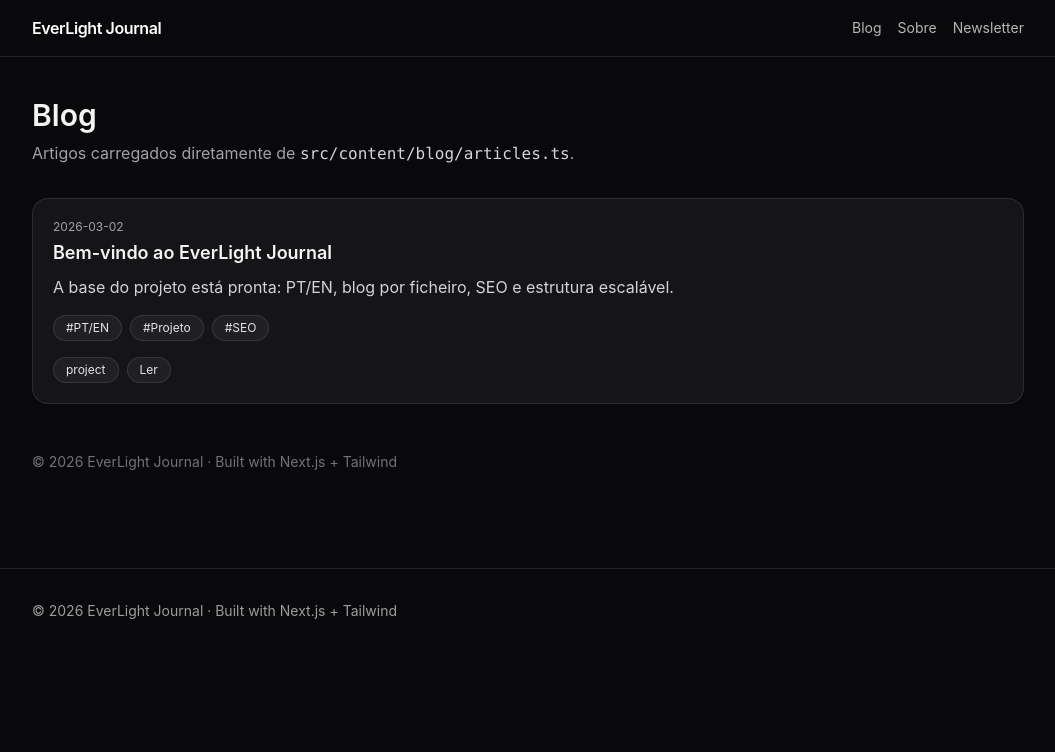
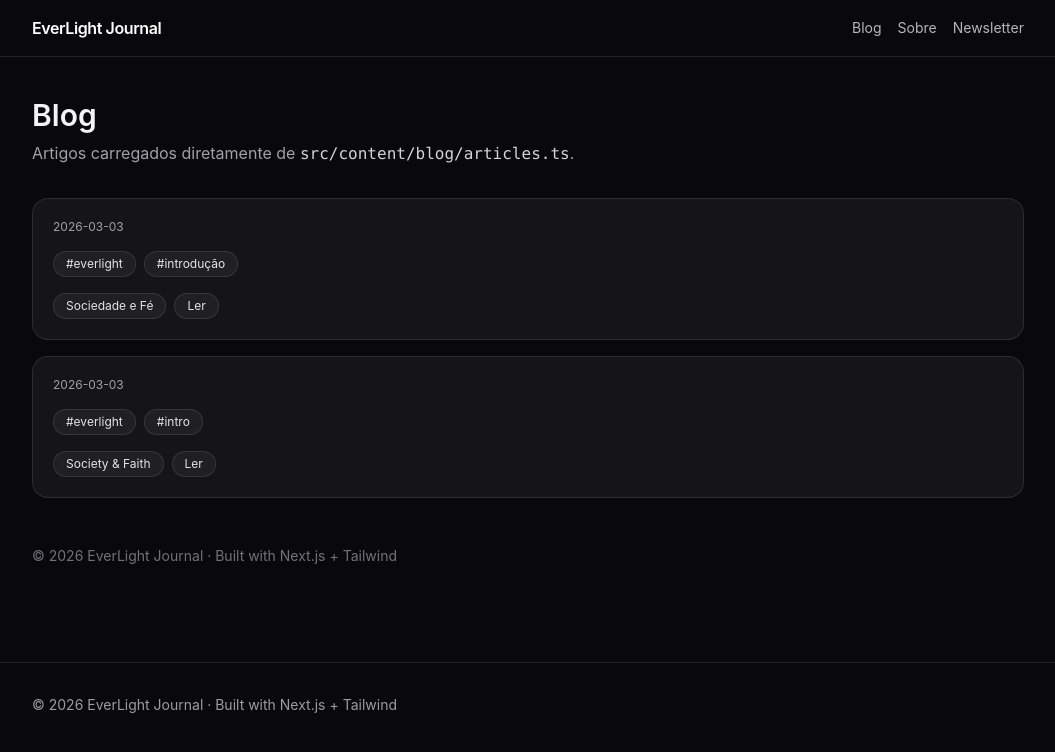
Before and after one commit to eliaslicojicacoma-spec/EverLight-Journal, a Next.js app: page /1/blog in a window 1280 px wide. Shown: the top 752 px of the page, without its empty margins (112-1167 px from the left). Built offline with nearby package versions, Linux system fonts and the light colour scheme; no server answers.

Commit message:
fix: normalize blog tags to lowercase slugs

```diff
--- a/src/content/blog/articles.ts
+++ b/src/content/blog/articles.ts
@@ -28,42 +28,32 @@ export type BlogArticle = {
 
 const articles: BlogArticle[] = [
   {
-    slug: "welcome-to-everlight-journal",
-    title: {
-      pt: "Bem-vindo ao EverLight Journal",
-      en: "Welcome to EverLight Journal",
-    },
-    excerpt: {
-      pt: "A base do projeto está pronta: PT/EN, blog por ficheiro, SEO e estrutura escalável.",
-      en: "The foundation is ready: PT/EN, file-based blog source, SEO and scalable structure.",
-    },
-    content: {
-      pt: `## Olá!
-
-Este é o primeiro artigo do EverLight Journal.
-
-- PT/EN
-- Blog por \`articles.ts\`
-- Estrutura profissional
-`,
-      en: `## Hello!
-
-This is the first article of EverLight Journal.
-
-- PT/EN
-- Blog via \`articles.ts\`
-- Professional structure
-`,
-    },
-    category: "project",
-    tags: ["PT/EN", "Projeto", "SEO"],
-    publishedAt: "2026-03-02",
+    slug: "bem-vindo-ao-everlight",
+    locale: "pt",
+    title: "Bem-vindo ao EverLight Journal",
+    excerpt: "O que é o EverLight, por que existe, e como vais usá-lo no dia a dia.",
+    content:
+      "Este é o teu primeiro artigo. Em seguida vamos ligar isto a páginas de artigo, categoria e SEO.",
+    category: "Sociedade e Fé",
+    tags: ["everlight", "introdução"],
+    publishedAt: "2026-03-03",
+    updatedAt: "2026-03-03",
+    readingTime: 3,
+  },
+  {
+    slug: "welcome-to-everlight",
+    locale: "en",
+    title: "Welcome to EverLight Journal",
+    excerpt: "What EverLight is, why it exists, and how you’ll use it daily.",
+    content:
+      "This is your first EN article. Next we’ll wire this to post pages, category pages, and SEO.",
+    category: "Society & Faith",
+    tags: ["everlight", "intro"],
+    publishedAt: "2026-03-03",
+    updatedAt: "2026-03-03",
+    readingTime: 3,
   },
 ];
-
-// -----------------------------
-// Getters (fonte oficial do blog)
-// -----------------------------
 
 export function getBlogArticles(): BlogArticle[] {
   return [...articles].sort(
```
